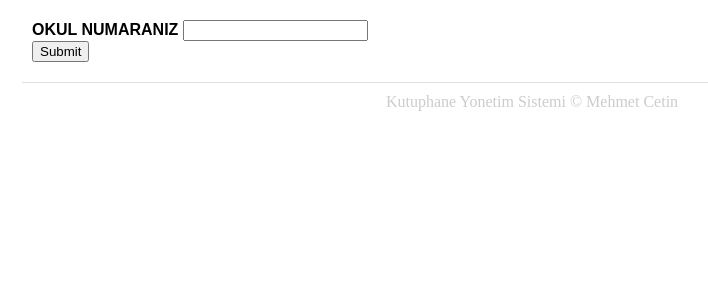
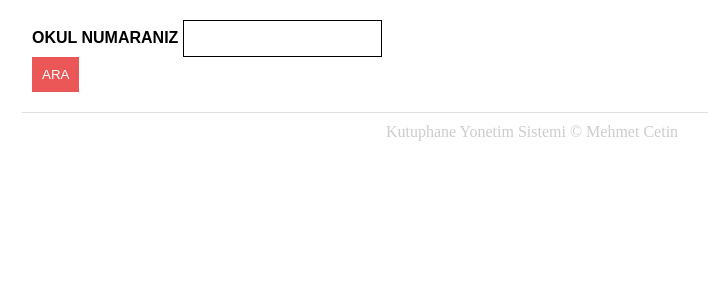
Before and after one commit to mehmetcetins/kutuphane, a PHP site: page /odunc in a window 1280 px wide. Shown: the part 92-392 px from the top of the page, without its empty margins (108-816 px from the left). Run offline with PHP 8.4, Linux system fonts and the light colour scheme.

Commit message:
odunc listesi tasarımı

```diff
--- a/app/routes/Books.php
+++ b/app/routes/Books.php
@@ -6,6 +6,8 @@
         global $db;
         global $e;
         if(isset($_GET["ara"])){
+            if($_GET["ara"] == "")
+                header("location:/");
             $ara = $_GET["ara"];
             $query= $db->query("SELECT *,kitap.id as katid FROM kitap INNER JOIN yazar ON kitap.yazar = yazar.id
             INNER JOIN yayin ON kitap.yayin = yayin.id
--- a/app/templates/borrow/view.php
+++ b/app/templates/borrow/view.php
@@ -1,6 +1,43 @@
+
+<style>
+table th{
+    background:#333333;
+    color:white;
+    padding:10px;
+    text-transform:uppercase;
+}
+table td{
+    background:#DDDDDD;
+    color:#444;
+    padding:10px;
+}
+table a{
+    display:block;
+    background:#333333;
+    color:white;
+    padding:10px;
+    text-transform:uppercase;
+}
+.odbutton{
+        background:#EB5757;
+        border:0;
+        padding:10px;
+        text-transform:uppercase;
+        color:white;
+
+    }
+    .odunc{
+
+        padding:10px;
+        text-transform:uppercase;
+        border:1px solid black;
+
+
+    }
+</style>
 <form action="/odunc" method="post">
-   <h4> OKUL NUMARANIZ <input type="text" name="numara" required> </h4>
-   <input type="submit">
+   <h4> OKUL NUMARANIZ <input type="text" name="numara" class="odunc" required > </h4>
+   <input type="submit" class="odbutton" value = "ara">
 </form>
 
 
@@ -22,15 +59,15 @@ if($_POST)
         ?>
 
 
-        <table>
+        <table cellpadding="0" cellspacing="0">
             <tr>
-                <td>kitap adı</td>
-                <td>öğrenci adı</td>
-                <td>Numarasi</td>
-                <td>Sınıfı</td>
-                <td>aldığınız tarih</td>
-                <td>teslim tarihi</td>
-                <td>teslim et</td>
+                <th>kitap adı</th>
+                <th>öğrenci adı</th>
+                <th>Numarasi</th>
+                <th>Sınıfı</th>
+                <th>aldığınız tarih</th>
+                <th>teslim tarihi</th>
+                <th>teslim et</th>
             </tr>
             <?php foreach($query as $qu):?>
              <tr>
--- a/style/style.css
+++ b/style/style.css
@@ -98,5 +98,22 @@ form {
     form .form-group input:not([type=radio]):not([type=checkbox]):active {
       outline: none;
       border-color: black; }
+  .arbutton{
+          background:#EB5757;
+          border:0;
+          padding:10px;
+          text-transform:uppercase;
+          color:white;
+          width:10%;
+      }
+      .ara{
+
+          padding:10px;
+          text-transform:uppercase;
+          border:0;
+          width:89%;
+
+      }
+
 
 /*# sourceMappingURL=style.css.map */
--- a/style/style.scss
+++ b/style/style.scss
@@ -86,6 +86,22 @@ footer {
 		}
 	}
 }
+.arbutton{
+        background:#EB5757;
+        border:0;
+        padding:10px;
+        text-transform:uppercase;
+        color:white;
+        width:10%;
+    }
+    .ara{
+
+        padding:10px;
+        text-transform:uppercase;
+        border:0;
+        width:89%;
+
+    }
 
 .book-detail {
 	@include clearAfter();
```
Also changed, not shown: app/templates/home.php (+7 -4 lines).
